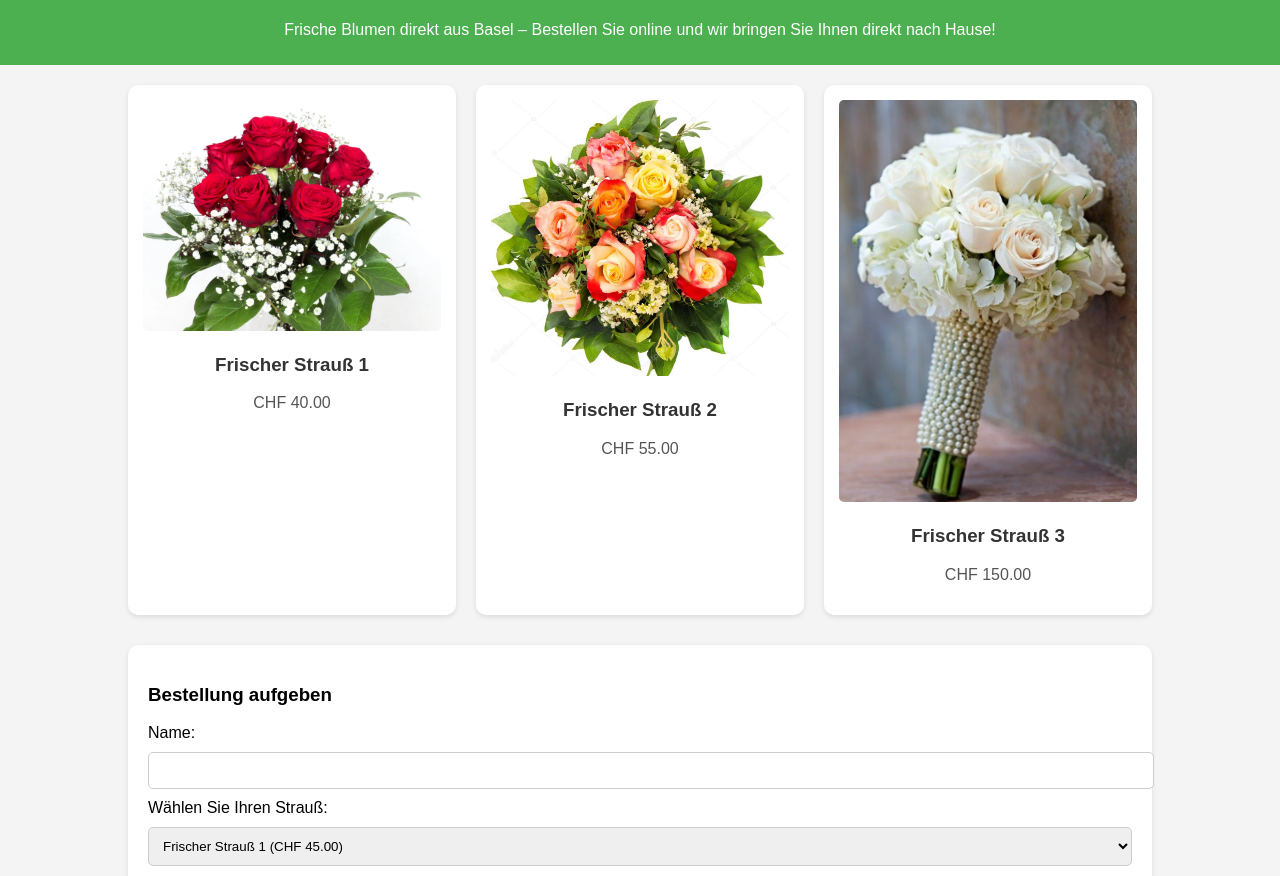
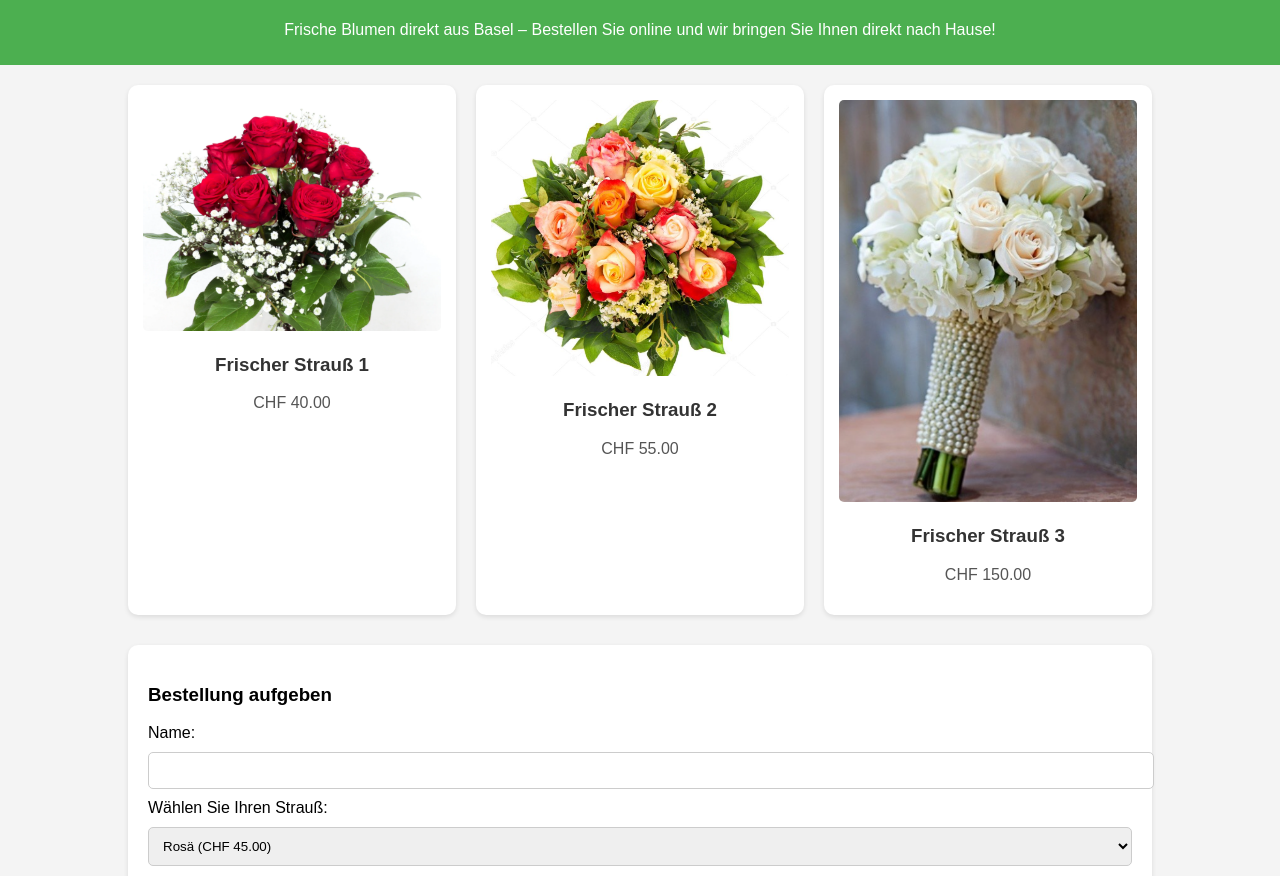
Before and after one commit to bommel94-collab/zhulietas-blumenwelt, a plain HTML site: page index.html in a window 1280 px wide. Shown: the part 69-945 px from the top of the page. Drawn offline with Linux system fonts and the light colour scheme.

Commit message:
Update index.html

```diff
--- a/index.html
+++ b/index.html
@@ -105,9 +105,9 @@
 
         <label for="product">Wählen Sie Ihren Strauß:</label>
         <select id="product" name="product">
-            <option value="Frischer Strauß 1">Frischer Strauß 1 (CHF 45.00)</option>
-            <option value="Frischer Strauß 2">Frischer Strauß 2 (CHF 55.00)</option>
-            <option value="Frischer Strauß 3">Frischer Strauß 3 (CHF 150.00)</option>
+            <option value="Frischer Strauß 1">Rosä (CHF 45.00)</option>
+            <option value="Frischer Strauß 2">Gmischti (CHF 55.00)</option>
+            <option value="Frischer Strauß 3">Hochzit (CHF 150.00)</option>
         </select>
 
         <label for="payment">Zahlungsart:</label>
```
